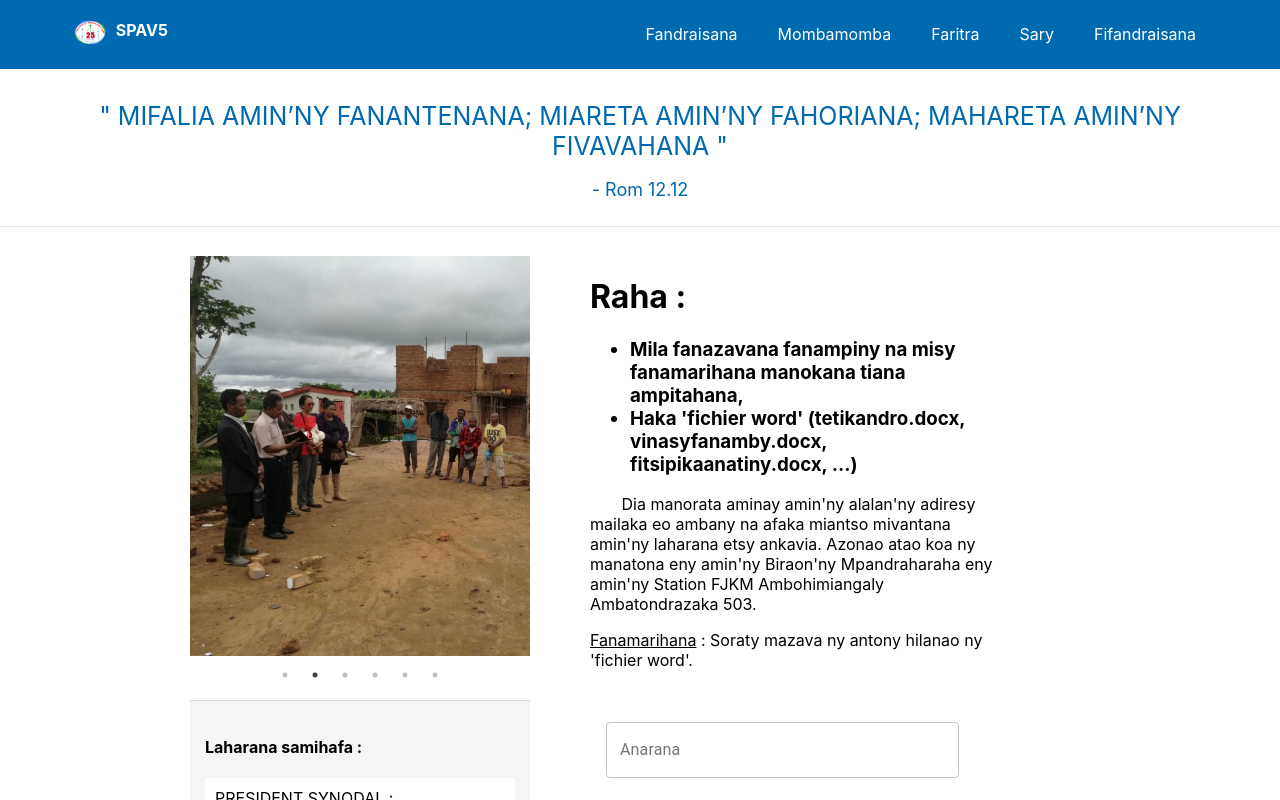
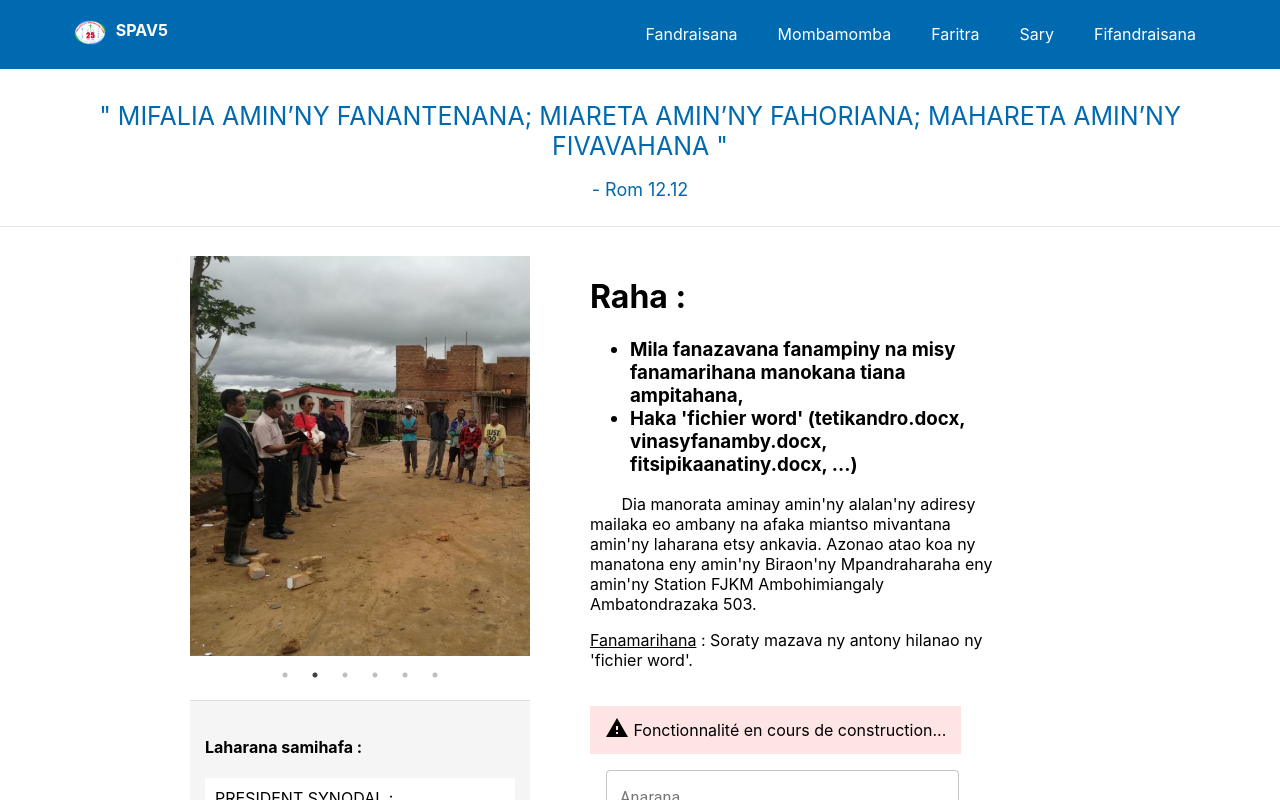
Before and after one commit to Dimby/spav05, a React (Create React App) app in the folder client/: page /contact in a window 1280 px wide. Shown: the top 800 px of the page. Built offline with nearby package versions, Linux system fonts and the light colour scheme.

Commit message:
migration db + modif

```diff
--- a/client/src/Container/Accueil/Accueil.tsx
+++ b/client/src/Container/Accueil/Accueil.tsx
@@ -241,7 +241,7 @@ const Accueil: FC = () => {
       >
         PERIKOPA VOLANA {moment().format('MMMM').toUpperCase()} :{' '}
         {/* 0 Janoary - 1 Febroary ... 11 Desambra */}
-        <span style={{ fontWeight: 'bold' }}>"{getAndalana(moment().month()).andalana}"</span>
+        <span style={{ fontWeight: 'bold' }}>"{getAndalana(moment().month()).andalana} "</span>
       </div>
       <div className={classes.boxThree}>
         <Grid container>
--- a/client/src/Container/Contact/Contact.tsx
+++ b/client/src/Container/Contact/Contact.tsx
@@ -3,6 +3,7 @@ import SendIcon from '@material-ui/icons/Send'
 import React, { FC } from 'react'
 //@ts-ignore
 import Slider from 'react-slick'
+import WarningIcon from '@material-ui/icons/Warning';
 import sary1 from '../../Images/Gallery/Gallery (1).jpg'
 import sary2 from '../../Images/Gallery/Gallery (2).jpg'
 import sary3 from '../../Images/Gallery/Gallery (3).jpg'
@@ -93,6 +94,7 @@ const Contact: FC = () => {
               word'.
             </p>
             <br />
+            <div style={{ width: "fit-content", backgroundColor: "#ffe4e4", padding: "10px 15px" }}><WarningIcon /> <span style={{ position: 'relative', top: "-4px" }}>Fonctionnalité en cours de construction...</span></div>
             <div>
               <form className="root" noValidate autoComplete="off">
                 <TextField
@@ -150,6 +152,7 @@ const Contact: FC = () => {
                   style={{ width: '74ch' }}
                 />
                 <Button
+                  disabled
                   variant="contained"
                   color="primary"
                   className="button"
--- a/client/src/Container/Gallery/Gallery.tsx
+++ b/client/src/Container/Gallery/Gallery.tsx
@@ -132,6 +132,7 @@ const Gallery: FC = () => {
                     label="Recherche..."
                     variant="outlined"
                     size="small"
+                    disabled
                   />
                 </form>
               </Grid>
```
